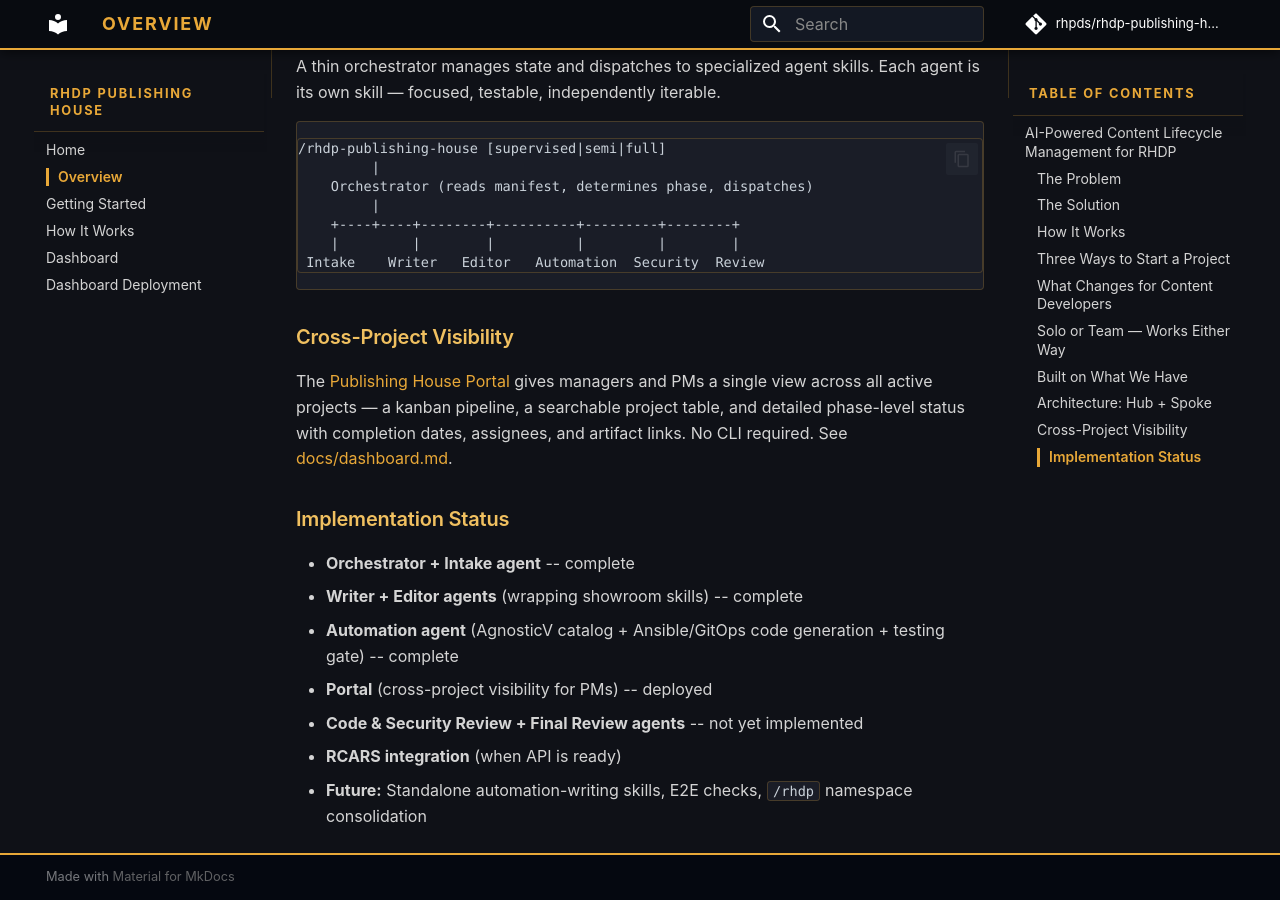
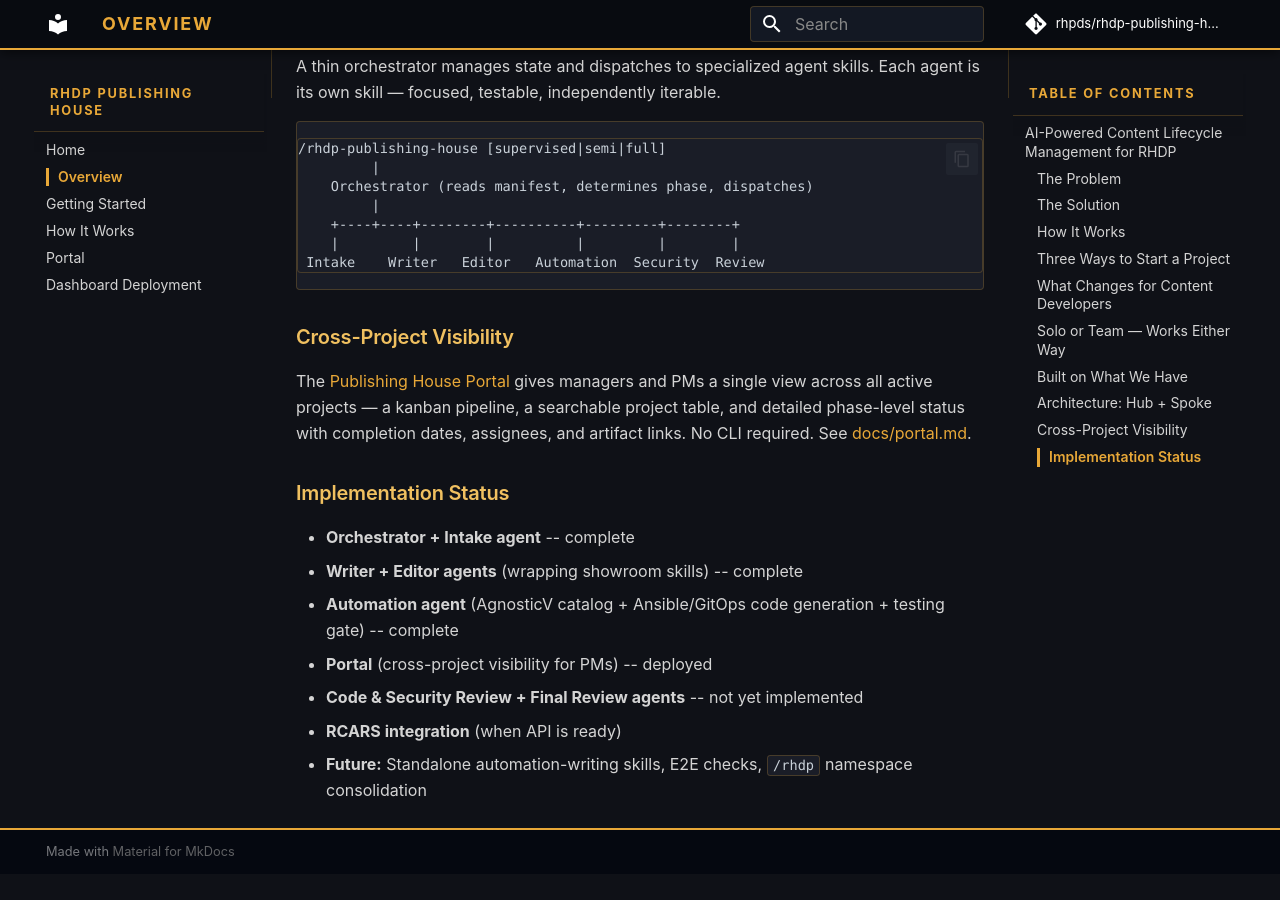
Before and after one commit to treddy08/rhdp-publishing-house, an MkDocs documentation site: the page built from docs/executive-summary.md, in a window 1280 px wide and 900 px high, scrolled down 3063 px. Built offline with MkDocs 1.6.1 and Material for MkDocs 9.7.7, drawn with Linux system fonts in a browser that asks for light colours; comment, search, counter and statistics services are not loaded; after the commit the page ends 3937 px from its top, so only the background shows below that.

Commit message:
docs: Rename Dashboard → Portal in nav and executive summary
Co-Authored-By: Claude Sonnet 4.6 (1M context) <noreply@anthropic.com>

```diff
--- a/docs/executive-summary.md
+++ b/docs/executive-summary.md
@@ -81,7 +81,7 @@ A thin orchestrator manages state and dispatches to specialized agent skills. Ea
 
 ### Cross-Project Visibility
 
-The [Publishing House Portal](https://github.com/rhpds/rhdp-publishing-house-portal) gives managers and PMs a single view across all active projects — a kanban pipeline, a searchable project table, and detailed phase-level status with completion dates, assignees, and artifact links. No CLI required. See [docs/dashboard.md](dashboard.md).
+The [Publishing House Portal](https://github.com/rhpds/rhdp-publishing-house-portal) gives managers and PMs a single view across all active projects — a kanban pipeline, a searchable project table, and detailed phase-level status with completion dates, assignees, and artifact links. No CLI required. See [docs/portal.md](portal.md).
 
 ### Implementation Status
 
--- a/mkdocs.yml
+++ b/mkdocs.yml
@@ -34,7 +34,7 @@ nav:
   - Overview: executive-summary.md
   - Getting Started: getting-started.md
   - How It Works: how-it-works.md
-  - Dashboard: dashboard.md
+  - Portal: portal.md
   - Dashboard Deployment: dashboard-deployment.md
 
 markdown_extensions:
```
